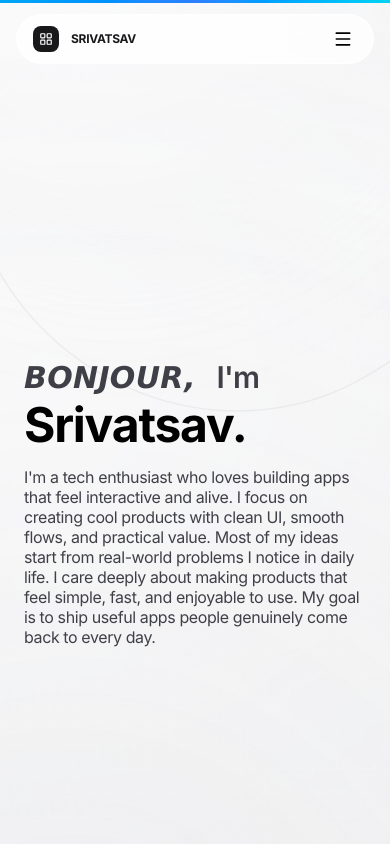
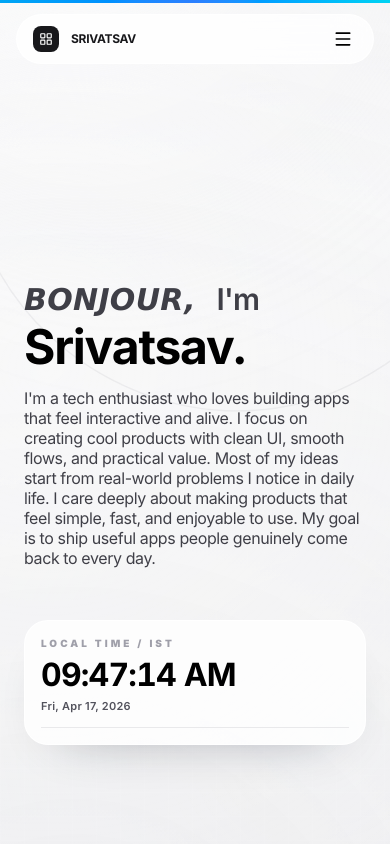
Before and after one commit to Srivatsav0511/srivatsav-Portfolio, a Next.js app: page / in a window 390 px wide. Shown: the top 844 px of the page. Built offline with nearby package versions, Linux system fonts and the light colour scheme.

Commit message:
Fix mobile haptics, show hero time on mobile, and add auto-dismiss greeting popup

```diff
--- a/components/layout/HomeAssembly.tsx
+++ b/components/layout/HomeAssembly.tsx
@@ -106,6 +106,22 @@ export default function HomeAssembly() {
     if (!shouldPlay) return;
     const timer = window.setTimeout(() => setPlayIconIntro(true), 0);
     return () => window.clearTimeout(timer);
+  }, []);
+
+  useEffect(() => {
+    if (typeof window === 'undefined') return;
+
+    const onPointerDown = (event: PointerEvent) => {
+      if (event.pointerType !== 'touch') return;
+      const target = event.target as HTMLElement | null;
+      if (!target) return;
+      const interactive = target.closest('button, a, [role="button"], [data-haptic="true"]');
+      if (!interactive) return;
+      triggerSubtleHaptic();
+    };
+
+    window.addEventListener('pointerdown', onPointerDown, { passive: true });
+    return () => window.removeEventListener('pointerdown', onPointerDown);
   }, []);
 
   useEffect(() => {
--- a/components/layout/Navbar.tsx
+++ b/components/layout/Navbar.tsx
@@ -1,14 +1,40 @@
 'use client';
 
-import { useEffect, useState } from 'react';
+import { useEffect, useRef, useState } from 'react';
 import { LayoutGrid, Menu, X, ArrowUpRight, Clock3 } from 'lucide-react';
-import { motion, useScroll, useSpring } from 'framer-motion';
+import { AnimatePresence, motion, useScroll, useSpring } from 'framer-motion';
 import Link from 'next/link';
+
+function getGreetingLine(date: Date) {
+  const hour = date.getHours();
+
+  if (hour >= 6 && hour < 12) {
+    return 'Good morning, legend. Your ideas woke up before the sun.';
+  }
+
+  if (hour >= 12 && hour < 17) {
+    return 'Lunch is temporary. Great products are forever.';
+  }
+
+  if (hour >= 17 && hour < 21) {
+    return 'Sunset outside, grindset inside.';
+  }
+
+  if (hour >= 21 && hour < 24) {
+    return 'Night shift for the overpowered.';
+  }
+
+  return 'Insomnia? No. Innovation window.';
+}
 
 export default function Navbar() {
   const [isOpen, setIsOpen] = useState(false);
   const [compact, setCompact] = useState(false);
   const [timeLabel, setTimeLabel] = useState('');
+  const [greetingLine, setGreetingLine] = useState('');
+  const [showGreeting, setShowGreeting] = useState(false);
+  const greetingRef = useRef('');
+  const hideGreetingTimerRef = useRef<number | null>(null);
   const { scrollY } = useScroll();
   const width = useSpring(compact ? 960 : 1040, { stiffness: 180, damping: 25 });
 
@@ -18,19 +44,37 @@ export default function Navbar() {
 
   useEffect(() => {
     const formatTime = () => {
+      const now = new Date();
       setTimeLabel(
-        new Date().toLocaleTimeString([], {
+        now.toLocaleTimeString([], {
           hour: '2-digit',
           minute: '2-digit',
           second: '2-digit',
           hour12: true,
         })
       );
+      const nextGreeting = getGreetingLine(now);
+      if (greetingRef.current !== nextGreeting) {
+        greetingRef.current = nextGreeting;
+        setGreetingLine(nextGreeting);
+        setShowGreeting(true);
+        if (hideGreetingTimerRef.current) {
+          window.clearTimeout(hideGreetingTimerRef.current);
+        }
+        hideGreetingTimerRef.current = window.setTimeout(() => {
+          setShowGreeting(false);
+        }, 4200);
+      }
     };
 
     formatTime();
     const timer = window.setInterval(formatTime, 1000);
-    return () => window.clearInterval(timer);
+    return () => {
+      window.clearInterval(timer);
+      if (hideGreetingTimerRef.current) {
+        window.clearTimeout(hideGreetingTimerRef.current);
+      }
+    };
   }, []);
 
   const navLinks = [
@@ -96,6 +140,20 @@ export default function Navbar() {
         </div>
       </motion.div>
 
+      <AnimatePresence>
+        {showGreeting && greetingLine ? (
+          <motion.div
+            initial={{ opacity: 0, y: -8, scale: 0.985 }}
+            animate={{ opacity: 1, y: 0, scale: 1 }}
+            exit={{ opacity: 0, y: -8, scale: 0.985 }}
+            transition={{ duration: 0.28, ease: [0.22, 1, 0.36, 1] }}
+            className="absolute left-1/2 top-full mt-2 w-[calc(100%-2rem)] max-w-[760px] -translate-x-1/2 rounded-2xl border border-white/85 bg-white/80 px-4 py-2.5 text-center shadow-[0_24px_60px_-44px_rgba(15,23,42,0.7)] backdrop-blur-xl"
+          >
+            <p className="text-sm md:text-[15px] font-semibold tracking-tight text-zinc-900">{greetingLine}</p>
+          </motion.div>
+        ) : null}
+      </AnimatePresence>
+
       {isOpen && (
         <div className="absolute top-20 left-4 right-4 glass-surface rounded-3xl p-6 md:hidden animate-in fade-in zoom-in duration-300">
           <div className="flex flex-col gap-5 text-center">
--- a/components/sections/Hero.tsx
+++ b/components/sections/Hero.tsx
@@ -171,16 +171,16 @@ export default function Hero({ introActive = false }: { introActive?: boolean })
         </motion.div>
 
         <motion.div
-          className="hidden lg:block lg:col-span-5 xl:col-span-4 lg:justify-self-end w-full max-w-[360px]"
+          className="lg:col-span-5 xl:col-span-4 lg:justify-self-end w-full max-w-[360px]"
           style={{ x: cardX, y: cardY }}
           initial={{ opacity: 0, y: 16, scale: 0.98 }}
           whileInView={{ opacity: 1, y: 0, scale: 1 }}
           viewport={{ once: true, amount: 0.35 }}
           transition={{ duration: 0.5, delay: 0.12 }}
         >
-          <div className="glass-surface rounded-[28px] p-5">
+          <div className="glass-surface rounded-[24px] p-4 md:rounded-[28px] md:p-5">
             <p className="text-[10px] font-black uppercase tracking-[0.3em] text-zinc-400">Local Time / IST</p>
-            <h4 className="mt-2 text-[2.4rem] font-mono font-bold leading-none tracking-tight text-black tabular-nums">{timeLabel}</h4>
+            <h4 className="mt-2 text-[2rem] md:text-[2.4rem] font-mono font-bold leading-none tracking-tight text-black tabular-nums">{timeLabel}</h4>
             <p className="mt-2 text-[11px] font-semibold tracking-wide text-zinc-600">{dateLabel}</p>
             <div className="mt-3 h-px w-full bg-zinc-200/80" />
           </div>
--- a/components/utils/subtleHaptics.ts
+++ b/components/utils/subtleHaptics.ts
@@ -9,9 +9,13 @@ export function triggerSubtleHaptic() {
   lastPulseAt = now;
 
   const studioMode = document.documentElement.classList.contains('studio-mode-on');
-  const vibration = studioMode ? 14 : 8;
+  const vibration = studioMode ? [26, 14, 22] : [18];
 
   if ('vibrate' in navigator) {
-    navigator.vibrate(vibration);
+    const accepted = navigator.vibrate(vibration);
+    if (!accepted) {
+      // Some mobile browsers ignore short or patterned pulses in low-power/quiet states.
+      navigator.vibrate(studioMode ? 30 : 20);
+    }
   }
 }
```
